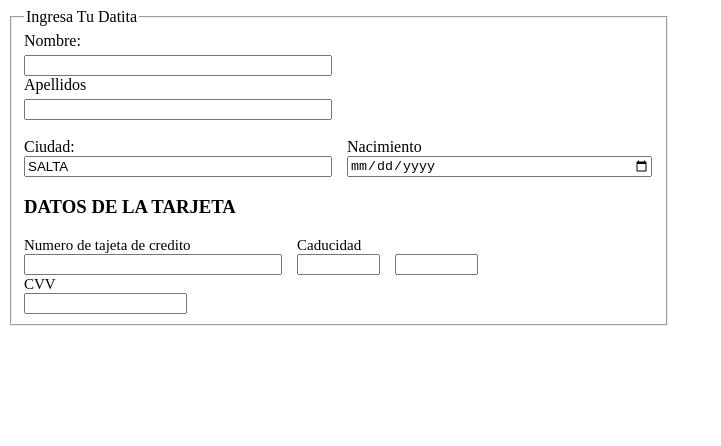
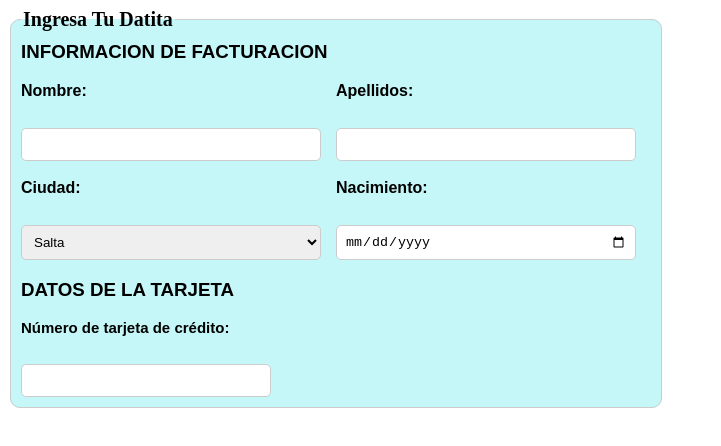
Before and after one commit to LucasExeVargas/PRUEBA-HTML, a plain HTML site: page formulario.html in a window 1280 px wide. Shown: the whole page, without its empty margins (0-721 px from the left). Drawn offline with Linux system fonts and the light colour scheme.

Commit message:
Cambios Formularios

```diff
--- a/css/form.css
+++ b/css/form.css
@@ -1,12 +1,50 @@
-.formulario{
-   display: flex;
-   flex-wrap: wrap;
-   width: 630px;
-   align-items: center;
+/* Estilos generales */
+.formulario {
+    display: flex;
+    flex-wrap: wrap;
+    width: 630px;
+    align-items: center;
+    font-family: Arial, Helvetica, sans-serif;
+}
 
-}
-.dataTarjeta{
+.dataTarjeta {
     display: flex;
     flex-wrap: wrap;
     width: 630px;
 }
+
+/* Estilos para los select */
+select {
+    width: 100%;
+    padding: 8px;
+    border-radius: 5px;
+    border: 1px solid #ccc;
+    margin-top: 5px;
+    box-sizing: border-box;
+}
+
+/* Estilos adicionales */
+label {
+    font-weight: bold;
+    margin-bottom: 5px;
+    display: block;
+}
+
+input[type="text"],
+input[type="number"],
+input[type="date"],
+select {
+    width: calc(100% - 10px); /* Resta el ancho del padding */
+    padding: 8px;
+    border-radius: 5px;
+    border: 1px solid #ccc;
+    margin-top: 5px;
+    box-sizing: border-box;
+}
+
+fieldset {
+    border: 1px solid #ccc;
+    padding: 20px;
+    border-radius: 10px;
+    margin-bottom: 20px;
+}
--- a/formulario.html
+++ b/formulario.html
@@ -8,52 +8,45 @@
 </head>
 <body>
     <form action="...." method="post" target="_blank">
-        <fieldset style="width: 630px;">
-            <legend>Ingresa Tu Datita</legend>
+    <fieldset style="width: 630px; border-radius: 10px; padding: 10px; background-color: #c5f7f8;">
+        <legend style="font-size: 20px;"><h4 style="margin: 0;">Ingresa Tu Datita</h4></legend>
         <div class="formulario">
+            <h3 style="margin-right: 200px; margin-top: 0;">INFORMACION DE FACTURACION</h3>
             <div style="margin-right: 15px;">
-                    <label>Nombre:</label><br>
-                    <input type="text" style=" width:300px ;margin-top: 5px;">
+                <label for="nombre">Nombre:</label><br>
+                <input type="text" id="nombre" style="width: 300px; margin-top: 5px;">
             </div>
             <div>
-                    <label >Apellidos</label><br>
-                    <input type="text"style="width:300px; margin-top: 5px; ;" ><br>
+                <label for="apellidos">Apellidos:</label><br>
+                <input type="text" id="apellidos" style="width: 300px; margin-top: 5px;"><br>
             </div>
 
             <div style="margin-right: 15px;">
                 <br>
-                    <label for="city">Ciudad:</label><br>
-                    <input type="text" name="city" value="SALTA" style="width: 300px;" ><br>
-
+                <label for="ciudad">Ciudad:</label><br>
+                <select id="ciudad" style="width: 300px;">
+                    <option value="salta">Salta</option>
+                    <option value="buenosaires">Buenos Aires</option>
+                    <option value="cordoba">Córdoba</option>
+                    <!-- Agrega más opciones según sea necesario -->
+                </select><br>
             </div>
             <div>
                 <br>
-                    <label >Nacimiento</label><br>
-                    <input type="date" style="width: 300px;"><br>
+                <label for="nacimiento">Nacimiento:</label><br>
+                <input type="date" id="nacimiento" style="width: 300px;"><br>
             </div>
             <h3>DATOS DE LA TARJETA</h3>
             <div class="dataTarjeta">
                 <div style="margin-right: 15px;">
-                        <label style="font-size: 15px;" >Numero de tajeta de credito</label><br>
-                        <input type="number" style="width: 250px;"><br>
+                    <label for="numeroTarjeta" style="font-size: 15px;">Número de tarjeta de crédito:</label><br>
+                    <input type="number" id="numeroTarjeta" style="width: 250px;"><br>
                 </div>
-                    <div style="margin-right: 15px;">
-                        <label style="font-size: 15px;" >Caducidad</label><br>
-                        <input type="number" style="width: 75px;"><br>
+                <!-- Agrega más campos según sea necesario -->
             </div>
-                    <div style="margin-right: 15px;">
-                        <br>
-                        <input type="number" style="width:75px"><br>
-                    </div>
-                    <div>
-                        <label style="font-size: 15px;" >CVV</label><br>
-                        <input type="number" style="width:155px"><br>
-                    </div>
-
-                </div>
-
         </div>
     </fieldset>
 </form>
+
 </body>
 </html>
```
Lines whose indentation alone changed are shown as unchanged.
